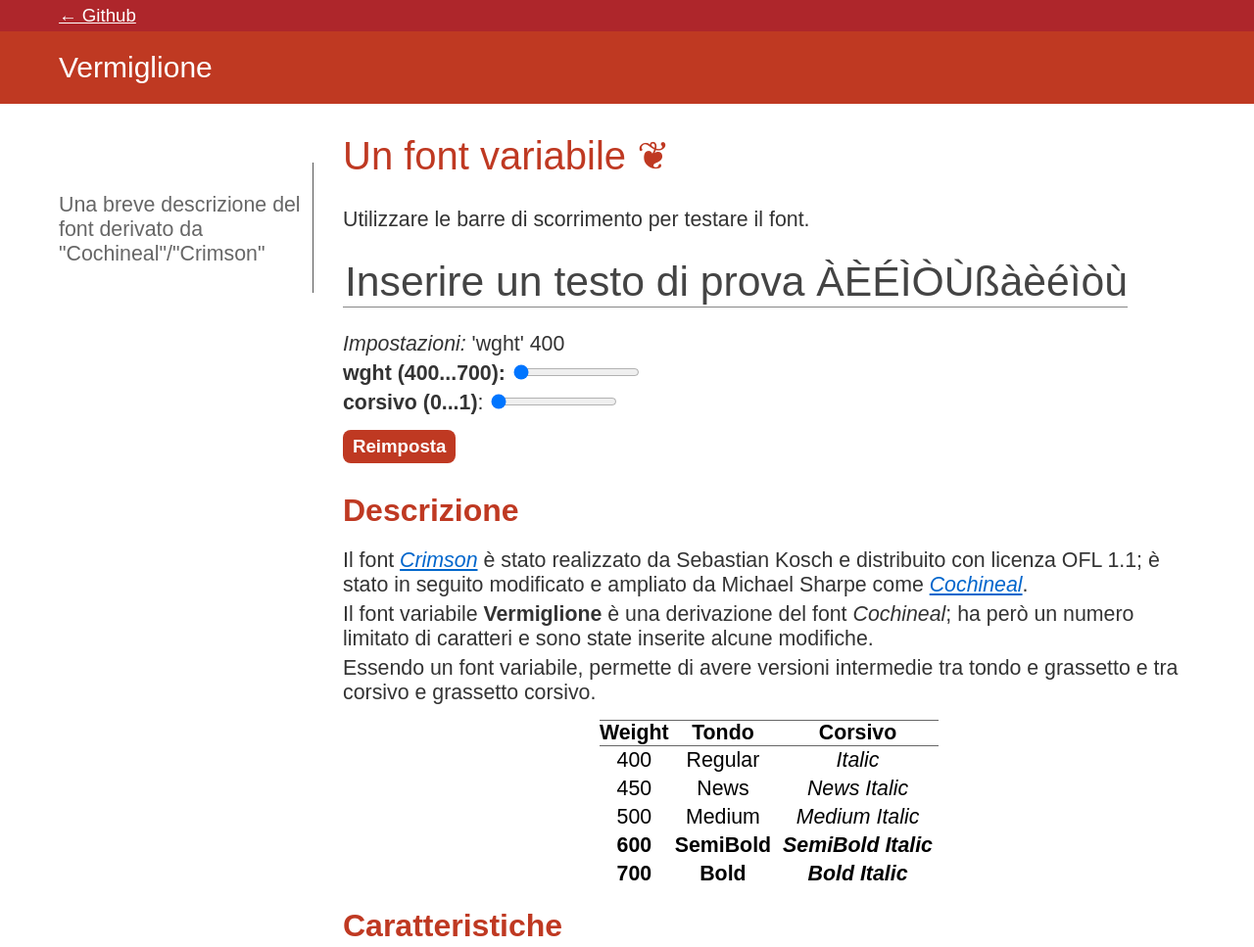
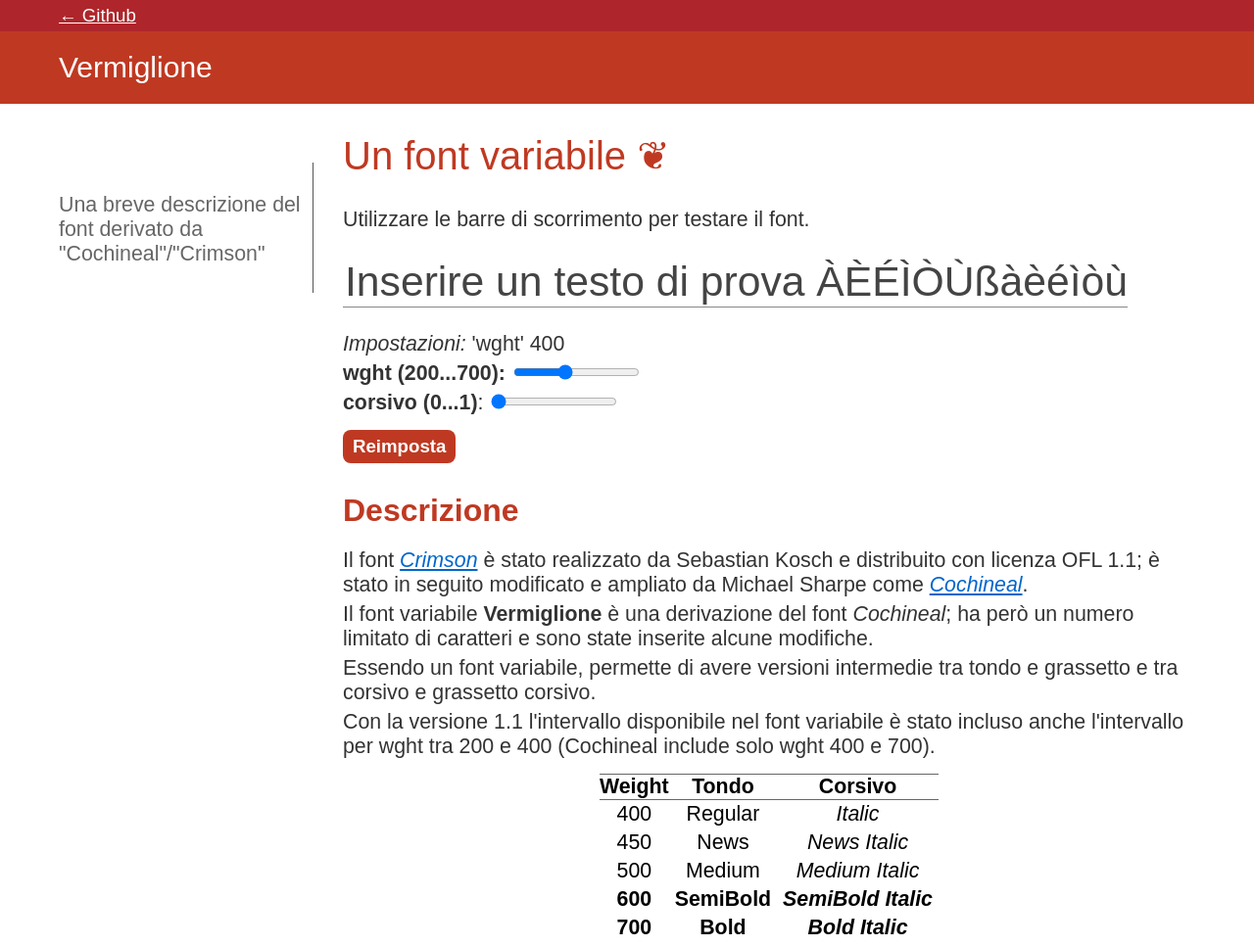
Before and after one commit to m-casanova/Vermiglione, a plain HTML site: page index.html in a window 1280 px wide. Shown: the top 967 px of the page at 98% size. Drawn offline with Linux system fonts and the light colour scheme; a web font is replaced by a local one.

Commit message:
Version 1.100

```diff
--- a/index.html
+++ b/index.html
@@ -101,7 +101,7 @@ div.side {width: 249px; margin: 30px 0 0; padding:10px 10px 5px; float:left; bor
 			<p>Utilizzare le barre di scorrimento per testare il font.</p>
 			<input type="text" class="testo" value="Inserire un testo di prova ÀÈÉÌÒÙßàèéìòù"/>
 			<p><i>Impostazioni:</i> <span id="dati"></span></p>
-			<p><b>wght (400...700):</b> <input id="range_wght" type="range" value="400" min="400" max="700" step="1" oninput="aggiorna('wght', this.value)"></p>
+			<p><b>wght (200...700):</b> <input id="range_wght" type="range" value="400" min="200" max="700" step="1" oninput="aggiorna('wght', this.value)"></p>
 			<p><b>corsivo (0...1)</b>: <input id="range_ital" type="range" value="0" min="0" max="1" step="1" oninput="aggiorna_it(this.value)"></p>
 			<p><button onclick="reset()">Reimposta</button></p>
 
@@ -110,6 +110,7 @@ div.side {width: 249px; margin: 30px 0 0; padding:10px 10px 5px; float:left; bor
 			<p>Il font <a href="https://github.com/skosch/Crimson"><i>Crimson</i></a> è stato realizzato da Sebastian Kosch e distribuito con licenza OFL 1.1; è stato in seguito modificato e ampliato da Michael Sharpe come <a href="https://ctan.org/tex-archive/fonts/cochineal"><i>Cochineal</i></a>.</p>
 			<p>Il font variabile <b>Vermiglione</b> è una derivazione del font <i>Cochineal</i>; ha però un numero limitato di caratteri e sono state inserite alcune modifiche.</p>
 			<p>Essendo un font variabile, permette di avere versioni intermedie tra tondo e grassetto e tra corsivo e grassetto corsivo.</p>
+			<p>Con la versione 1.1 l'intervallo disponibile nel font variabile è stato incluso anche l'intervallo per wght tra 200 e 400 (Cochineal include solo wght 400 e 700).</p>
 			<table cellpadding="0" cellspacing="0">
 				<tr>
 					<th>Weight</th>
```
